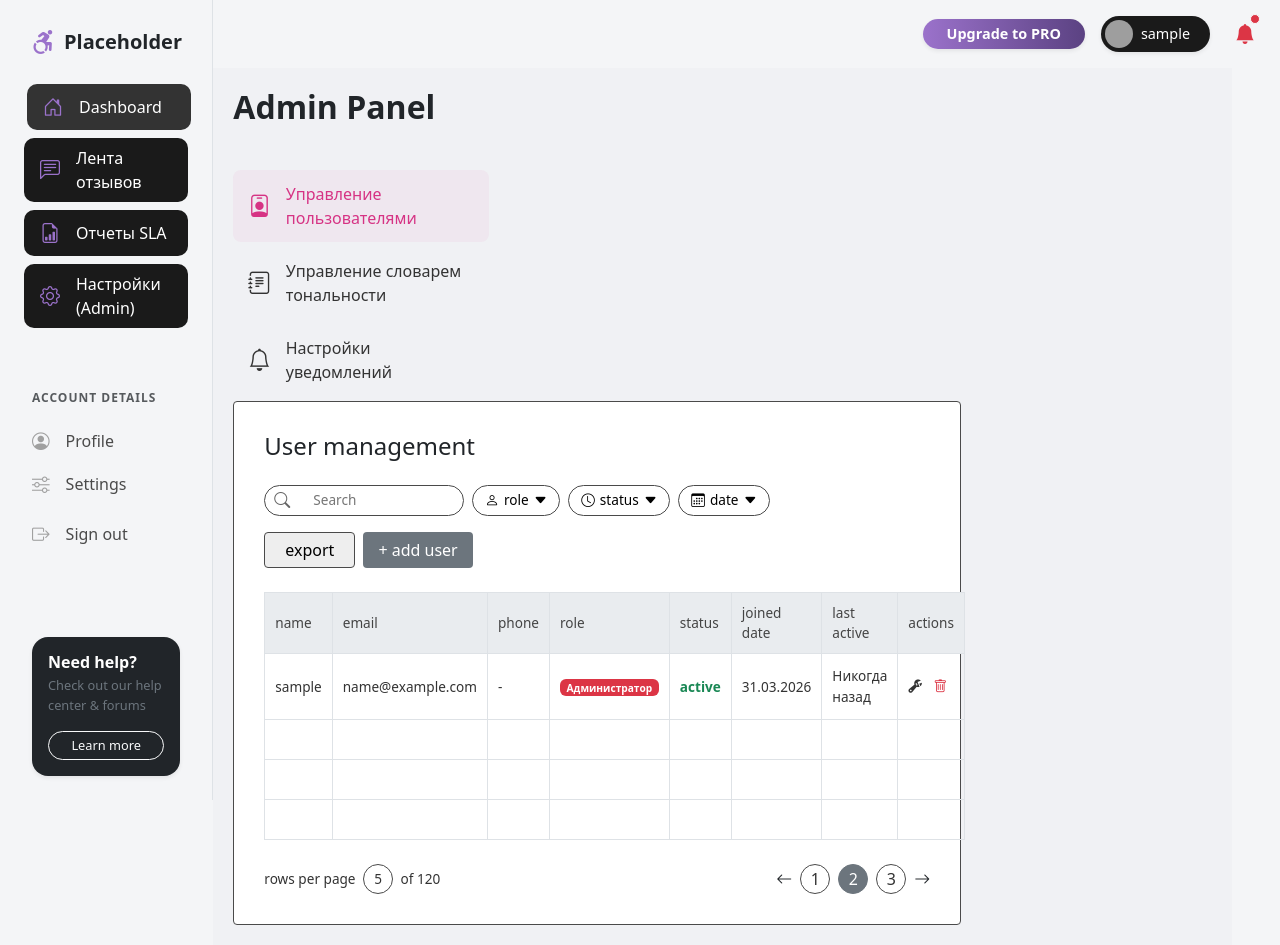
After one commit to Ataglice/FeedbackAnalyserProject, a Django app: page /config/ in a window 1280 px wide. The commit adds this page. Run offline with Django 5.2, Linux system fonts and the light colour scheme; the visitor is signed in with stand-in values (Sample User, id 1); data comes from the database, SQL or seed files in the repository; some libraries are stand-ins or nearby versions; grey boxes are pictures that could not be loaded.

Commit message:
улучшил ленту коментариев, накидал страницу конфигурации

```diff
--- a/FeedbackAnalyserSystem/main/static/main/css/style.css
+++ b/FeedbackAnalyserSystem/main/static/main/css/style.css
@@ -38,3 +38,42 @@ body { background-color: #f4f5f7; overflow-x: hidden; }
             border-radius: 50px;
             padding: 4px 12px 4px 4px;
         }
+
+/* ========================================== */
+/* СТИЛИ ДЛЯ ЛЕНТЫ ОТЗЫВОВ (feed.html)        */
+/* ========================================== */
+.mock-bg { background-color: #f0f1f4; min-height: 100vh; padding: 20px; margin: -1.5rem; }
+.mock-card { border: 1px solid #4a4a4a; border-radius: 12px; background-color: #fafafa; padding: 20px; margin-bottom: 15px; }
+.mock-input { border: 1px solid #4a4a4a; background-color: #fff; font-size: 0.85rem; }
+.mock-input:focus { outline: none; border-color: #000; }
+.mock-pill { border-radius: 20px; padding: 4px 12px; }
+.mock-rect { border-radius: 4px; padding: 4px 8px; }
+.mock-btn { border: 1px solid #4a4a4a; background-color: #eaeaea; font-size: 0.8rem; padding: 4px 10px; border-radius: 4px; color: #333; text-decoration: none; }
+.mock-text-sm { font-size: 0.85rem; color: #333; }
+.mock-tags { color: #5cb85c; font-size: 0.85rem; margin-right: 10px; }
+.star-filled { color: #4a4a4a; font-size: 1.2rem; }
+.star-empty { color: #d0d0d0; font-size: 1.2rem; }
+
+/* Стили блока ответа */
+.mock-reply-container { border: 1px solid #4a4a4a; border-radius: 12px; overflow: hidden; margin-top: 15px; }
+.mock-reply-header { background-color: #c8c8c8; border-bottom: 1px solid #4a4a4a; padding: 4px 12px; display: flex; align-items: center; justify-content: space-between; }
+.mock-reply-body { background-color: #fff; padding: 10px 12px; min-height: 50px; }
+
+
+/* Стили для Admin Panel */
+.admin-sidebar { min-width: 280px; padding-top: 20px; }
+.admin-nav-item { display: flex; align-items: center; padding: 12px 15px; color: #333; text-decoration: none; border-radius: 8px; margin-bottom: 5px; transition: 0.2s; }
+.admin-nav-item i { font-size: 1.4rem; margin-right: 15px; }
+.admin-nav-item.active { color: #d63384; background-color: rgba(214, 51, 132, 0.05); }
+.admin-nav-item:hover:not(.active) { background-color: #eee; }
+
+.admin-table-container { border: 1px solid #4a4a4a; background: #fff; border-radius: 4px; padding: 30px; }
+.admin-table { width: 100%; border-collapse: collapse; margin-top: 20px; font-size: 0.85rem; }
+.admin-table th { background-color: #e9ecef; border: 1px solid #dee2e6; padding: 10px; text-align: left; color: #444; font-weight: 500; }
+.admin-table td { border: 1px solid #dee2e6; padding: 12px 10px; color: #333; }
+
+.filter-btn { border: 1px solid #4a4a4a; border-radius: 20px; padding: 4px 12px; background: white; font-size: 0.85rem; display: inline-flex; align-items: center; gap: 5px; }
+.btn-export { border: 1px solid #4a4a4a; background: #eee; padding: 5px 20px; border-radius: 4px; }
+.btn-add-user { background: #6c757d; color: white; border: none; padding: 5px 15px; border-radius: 4px; }
+.pagination-circle { width: 30px; height: 30px; border: 1px solid #4a4a4a; border-radius: 50%; display: flex; align-items: center; justify-content: center; text-decoration: none; color: #333; }
+.pagination-circle.active { background: #6c757d; color: white; border-color: #6c757d; }
--- a/FeedbackAnalyserSystem/main/templates/main/base.html
+++ b/FeedbackAnalyserSystem/main/templates/main/base.html
@@ -15,7 +15,7 @@
 <div class="container-fluid p-0">
     <div class="row g-0 flex-nowrap" style="min-height: 100vh;">
 
-        <div class="col-auto col-md-3 col-xl-2 px-sm-3 px-0 bg-transparent border-end d-flex flex-column justify-content-between">
+        <div class="col-auto col-md-3 col-xl-2 px-sm-3 px-0 bg-transparent border-end d-flex flex-column sticky-top vh-100">
             <div class="d-flex flex-column align-items-center align-items-sm-start pt-4 w-100">
 
                 <a href="/" class="d-flex align-items-center pb-4 mb-md-0 me-md-auto text-dark text-decoration-none px-3">
@@ -31,7 +31,7 @@
                         </a>
                     </li>
                     <li class="nav-item">
-                        <a href="#" class="nav-link align-middle px-3 py-2 d-flex align-items-center">
+                        <a href="/feedback_feed" class="nav-link align-middle px-3 py-2 d-flex align-items-center">
                             <i class="bi bi-chat-left-text fs-5 me-3"></i>
                             <span class="d-none d-sm-inline fw-medium">Лента отзывов</span>
                         </a>
@@ -43,7 +43,7 @@
                         </a>
                     </li>
                     <li class="nav-item">
-                        <a href="/admin/" target="_blank" class="nav-link align-middle px-3 py-2 d-flex align-items-center">
+                        <a href="/config/" target="_blank" class="nav-link align-middle px-3 py-2 d-flex align-items-center">
                             <i class="bi bi-gear fs-5 me-3"></i>
                             <span class="d-none d-sm-inline fw-medium">Настройки (Admin)</span>
                         </a>
@@ -75,7 +75,7 @@
                 </div>
             </div>
 
-            <div class="px-3 pb-4 d-none d-sm-block w-100 mt-4">
+            <div class="px-3 pb-4 d-none d-sm-block w-100 mt-auto">
                 <div class="bg-dark rounded-4 p-3 text-white shadow-sm">
                     <h6 class="fw-bold mb-1">Need help?</h6>
                     <p class="text-secondary mb-3" style="font-size: 0.8rem;">Check out our help center & forums</p>
--- /dev/null
+++ b/FeedbackAnalyserSystem/main/templates/main/config.html
@@ -0,0 +1,120 @@
+{% extends "main/base.html" %}
+{% load static %}
+
+{% block title %} Панель админа {% endblock %}
+
+{% block content %}
+<div class="container-fluid mock-bg">
+    <h2 class="fw-bold mb-4">Admin Panel</h2>
+
+    <div class="row">
+        <div class="col-md-3 admin-sidebar">
+            <a href="#" class="admin-nav-item active">
+                <i class="bi bi-person-badge"></i>
+                <span>Управление пользователями</span>
+            </a>
+            <a href="#" class="admin-nav-item">
+                <i class="bi bi-journal-text"></i>
+                <span>Управление словарем тональности</span>
+            </a>
+            <a href="#" class="admin-nav-item">
+                <i class="bi bi-bell"></i>
+                <span>Настройки уведомлений</span>
+            </a>
+        </div>
+
+        <div class="col-md-9">
+            <div class="admin-table-container">
+                <h4 class="mb-4">User management</h4>
+
+                <div class="d-flex justify-content-between align-items-center mb-4 flex-wrap gap-3">
+                    <div class="d-flex gap-2 align-items-center">
+                        <div class="position-relative">
+                            <i class="bi bi-search position-absolute" style="left: 10px; top: 50%; transform: translateY(-50%); color: #666;"></i>
+                            <input type="text" class="mock-input mock-pill ps-5" placeholder="Search" style="width: 200px;">
+                        </div>
+                        <button class="filter-btn"><i class="bi bi-person"></i> role <i class="bi bi-caret-down-fill"></i></button>
+                        <button class="filter-btn"><i class="bi bi-clock"></i> status <i class="bi bi-caret-down-fill"></i></button>
+                        <button class="filter-btn"><i class="bi bi-calendar3"></i> date <i class="bi bi-caret-down-fill"></i></button>
+                    </div>
+
+                    <div class="d-flex gap-2">
+                        <button class="btn-export">export</button>
+                        <button class="btn-add-user">+ add user</button>
+                    </div>
+                </div>
+
+                <table class="admin-table">
+                    <thead>
+                        <tr>
+                            <th>name</th>
+                            <th>email</th>
+                            <th>phone</th>
+                            <th>role</th>
+                            <th>status</th>
+                            <th>joined date</th>
+                            <th>last active</th>
+                            <th>actions</th>
+                        </tr>
+                    </thead>
+                    <tbody>
+                        {% for app_user in users %}
+                        <tr style="border-bottom: 1px solid #dee2e6;">
+                            <td>{{ app_user.username }}</td>
+                            <td>{{ app_user.email|default:"no email" }}</td>
+                            <td>-</td>
+                            <td>
+                                {% if app_user.is_superuser %}
+                                    <span class="badge bg-danger">Администратор</span>
+                                {% elif app_user.is_staff %}
+                                    <span class="badge bg-warning text-dark">Менеджер</span>
+                                {% else %}
+                                    <span class="badge bg-secondary">Пользователь</span>
+                                {% endif %}
+                            </td>
+                            <td>
+                                {% if app_user.is_active %}
+                                    <strong class="text-success">active</strong>
+                                {% else %}
+                                    <strong class="text-danger">terminated</strong>
+                                {% endif %}
+                            </td>
+                            <td>{{ app_user.date_joined|date:"d.m.Y" }}</td>
+                            <td>{{ app_user.last_login|timesince|default:"Никогда" }} назад</td>
+                            <td>
+                                <i class="bi bi-wrench-adjustable me-2 cursor-pointer"></i>
+                                <i class="bi bi-trash text-danger cursor-pointer"></i>
+                            </td>
+                        </tr>
+
+                        {% empty %}
+                        <tr>
+                            <td colspan="8" class="text-center py-4 text-muted">Пользователи не найдены.</td>
+                        </tr>
+                        {% endfor %}
+
+                        {% for i in "123" %}
+                        <tr style="height: 40px;">
+                            {% for j in "12345678" %}<td></td>{% endfor %}
+                        </tr>
+                        {% endfor %}
+                    </tbody>
+                </table>
+
+                <div class="d-flex justify-content-between align-items-center mt-4">
+                    <div class="mock-text-sm">
+                        rows per page <span class="pagination-circle d-inline-flex mx-1">5</span> of 120
+                    </div>
+                    <div class="d-flex align-items-center gap-2">
+                        <a href="#"><i class="bi bi-arrow-left text-dark"></i></a>
+                        <a href="#" class="pagination-circle">1</a>
+                        <a href="#" class="pagination-circle active">2</a>
+                        <a href="#" class="pagination-circle">3</a>
+                        <a href="#"><i class="bi bi-arrow-right text-dark"></i></a>
+                    </div>
+                </div>
+            </div>
+        </div>
+    </div>
+</div>
+{% endblock content %}
--- a/FeedbackAnalyserSystem/main/urls.py
+++ b/FeedbackAnalyserSystem/main/urls.py
@@ -2,5 +2,7 @@ from django.urls import path
 from . import views
 
 urlpatterns = [
-    path('main/', views.dashboard_view, name="dashboard")
+    path('main/', views.dashboard_view, name="dashboard"),
+    path('feedback_feed/', views.feedback_view, name="feedback_feed"),
+    path('config/', views.config, name="config")
 ]
--- a/FeedbackAnalyserSystem/main/views.py
+++ b/FeedbackAnalyserSystem/main/views.py
@@ -1,47 +1,116 @@
 from django.shortcuts import render
 from django.contrib.auth.decorators import login_required
 from django.utils import timezone
-from django.db.models import Avg, Q
+from datetime import timedelta
+from django.db.models import Avg, Q, Count
+from django.db.models.functions import TruncDate # Добавлен импорт для работы с датами
+from django.core.paginator import Paginator
+from django.contrib.auth.models import User
 
 from users.models import Feedback, SentimanetAnalyze
 
 @login_required(login_url='/users/login/')
 def dashboard_view(request):
+    today = timezone.now().date()
+    fourteen_days_ago = today - timedelta(days=14) # Ограничиваем выборку последними 14 днями
 
-    today = timezone.now().date()
-
-    # Всего отзывов за текущий день
+    # ==========================================
+    # 1. КЛЮЧЕВЫЕ МЕТРИКИ (KPI)
+    # ==========================================
     total_reviews_today = Feedback.objects.filter(created_at__date=today).count()
 
-    # Средний индекс тональности (конвертация float в шкалу 0-100)
     avg_sentiment = SentimanetAnalyze.objects.aggregate(avg_val=Avg('value'))['avg_val']
     avg_index = int(avg_sentiment * 100) if avg_sentiment is not None else 0
 
-    # Количество критических отзывов (сильный негатив или сарказм)
     critical_count = SentimanetAnalyze.objects.filter(
         Q(value__lt=-0.5) | Q(meta_data__status__icontains="SARCASM")
     ).count()
 
-    trend_data = {
-        'labels': ['01 Mar', '03 Mar', '05 Mar', '07 Mar', '09 Mar', '11 Mar', '14 Mar'],
-        'positive': [15, 22, 18, 30, 25, 35, 28],
-        'negative': [10, 5, 12, 8, 15, 10, 5]
+    # ==========================================
+    # 2. ПОДГОТОВКА ДАННЫХ ДЛЯ ГРАФИКОВ
+    # ==========================================
+
+
+    base_qs = SentimanetAnalyze.objects.filter(
+        type='Embed',
+        feedback__created_at__gte=fourteen_days_ago
+    )
+
+    # --- Кольцевая диаграмма (Распределение) ---
+    pos_count = base_qs.filter(value__gt=0.2).count()
+    neg_count = base_qs.filter(value__lt=-0.2).count()
+    neu_count = base_qs.filter(value__gte=-0.2, value__lte=0.2).count()
+
+    distribution_data = {
+        'labels': ['Нейтральные', 'Позитивные', 'Негативные'],
+        'values': [neu_count, pos_count, neg_count]
     }
 
-    # Данные для кольцевой диаграммы (Распределение)
-    distribution_data = {
-        'labels': ['Нейтральные', 'Позитивные', 'Негативные'],
-        'values': [42, 36, 15]
+    # --- Линейный график (Тренд тональности) ---
+    # Группируем записи по дате создания и считаем количество позитива/негатива в каждый день
+    daily_stats = base_qs.annotate(date=TruncDate('feedback__created_at')) \
+        .values('date') \
+        .annotate(
+            pos_count=Count('id', filter=Q(value__gt=0.2)),
+            neg_count=Count('id', filter=Q(value__lt=-0.2))
+        ).order_by('date')
+
+    # Распаковка сгруппированных данных в списки для Chart.js
+    trend_labels = []
+    trend_positive = []
+    trend_negative = []
+
+    for stat in daily_stats:
+        if stat['date']:
+            # Преобразуем объект даты в строку формата "05 Mar"
+            formatted_date = stat['date'].strftime('%d %b')
+            trend_labels.append(formatted_date)
+            trend_positive.append(stat['pos_count'])
+            trend_negative.append(stat['neg_count'])
+
+    trend_data = {
+        'labels': trend_labels,
+        'positive': trend_positive,
+        'negative': trend_negative
     }
 
+    # ==========================================
+    # 3. ПЕРЕДАЧА В ШАБЛОН
+    # ==========================================
     context = {
         'page_title': 'Дашборд',
         'total_reviews': total_reviews_today,
         'avg_index': avg_index,
         'critical_count': critical_count,
-        # Передача данных для графиков
         'trend_data': trend_data,
         'distribution_data': distribution_data,
     }
 
     return render(request, 'main/dashboard.html', context)
+
+@login_required(login_url='/users/login/')
+def feedback_view(request):
+    all_feedbacks = Feedback.objects.all().order_by('-created_at')
+
+    paginator = Paginator(all_feedbacks, 10)
+
+    page_number = request.GET.get('page')
+
+    page_obj = paginator.get_page(page_number)
+
+    context = {
+        'page_obj': page_obj
+    }
+
+    context_1 = {
+        'all_feedbacks': all_feedbacks
+    }
+    return render(request, 'main/feed.html', context)
+
+@login_required(login_url='/users/login/')
+def config(request):
+    all_users = User.objects.all().order_by('-date_joined')
+    context = {
+        "users": all_users
+    }
+    return render(request, 'main/config.html', context)
--- a/FeedbackAnalyserSystem/users/views.py
+++ b/FeedbackAnalyserSystem/users/views.py
@@ -115,5 +115,6 @@ class DataRecordCreateView(generics.CreateAPIView):
                 positive_val=pos_val,
                 negative_val=neg_val,
                 neutral_val=neu_val,
-                value=model_specific_value
+                value=model_specific_value,
+                meta_data=result
             )
```
Also changed, not shown: FeedbackAnalyserSystem/main/templates/main/feed.html (added, +162 -0 lines).
